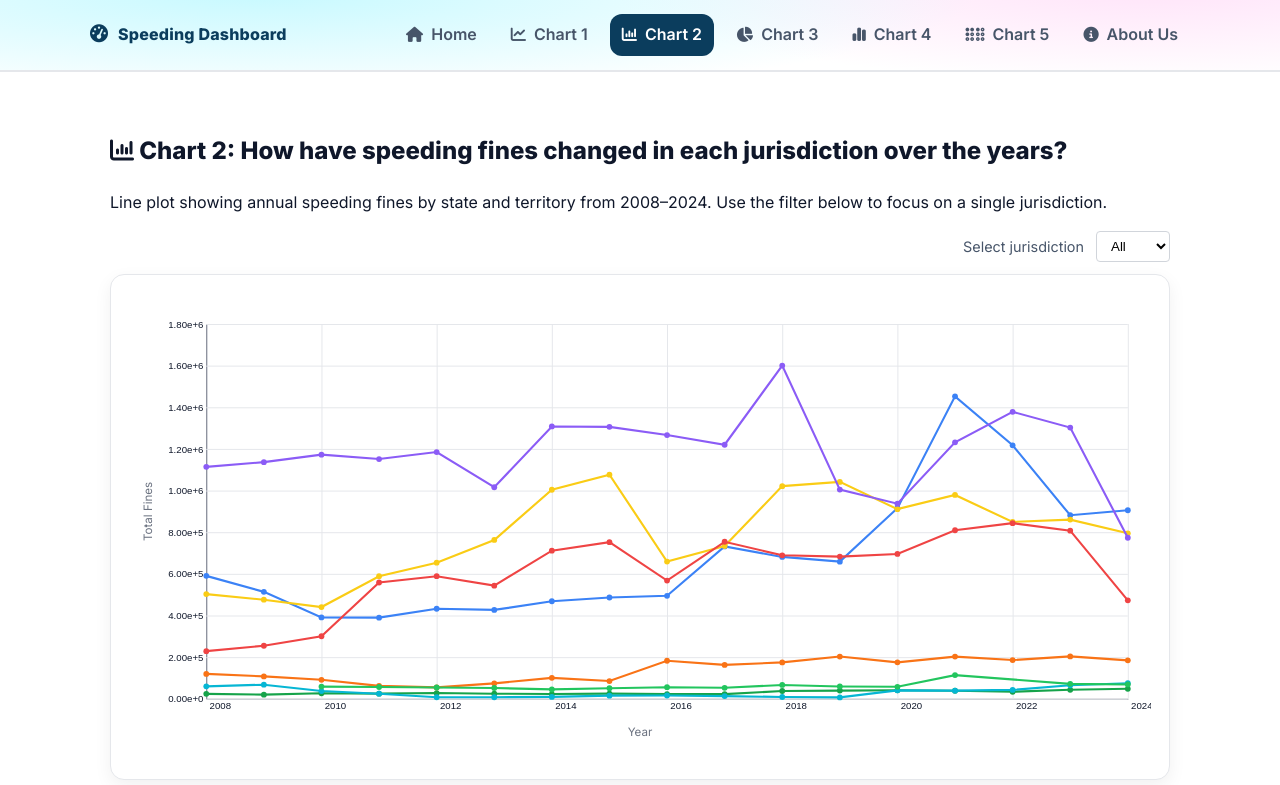
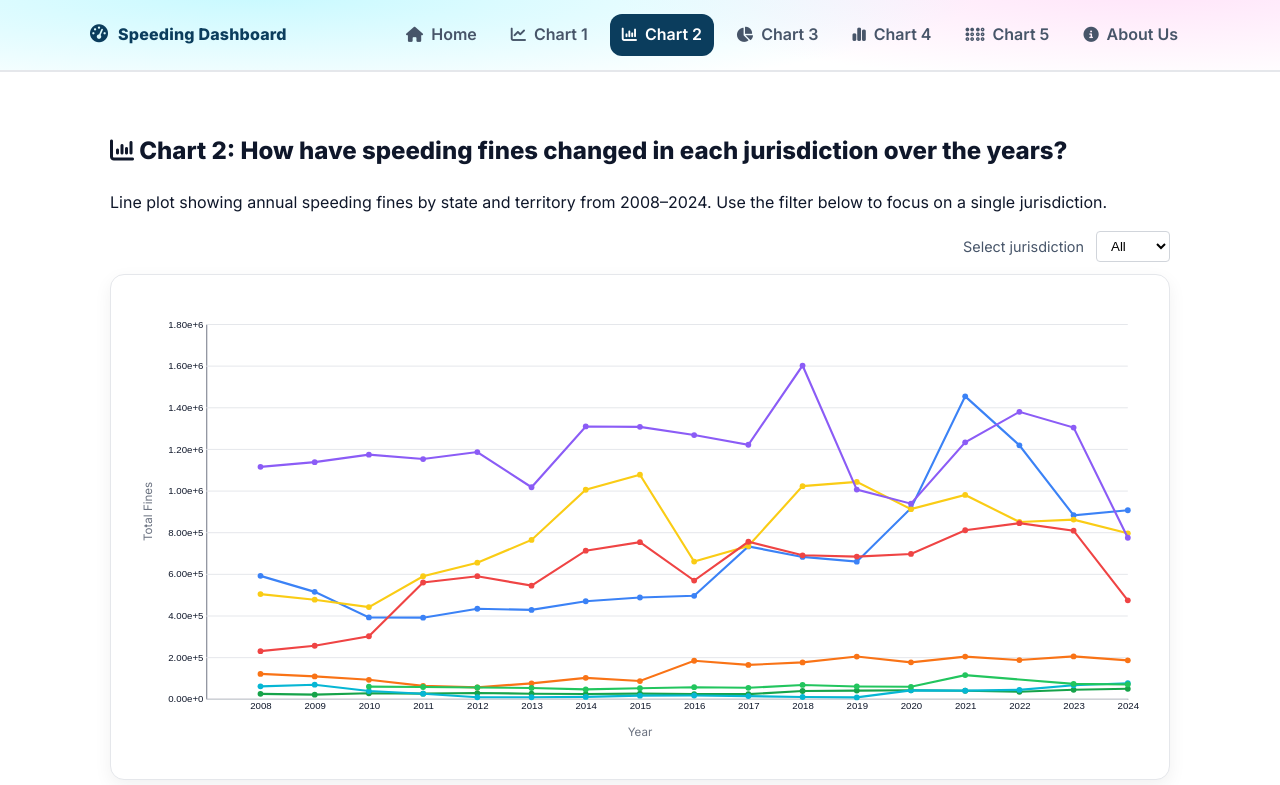
Before and after one commit to cherylchng-oss/Data-Visualisation-Assignment-2, a plain HTML site: page chart2.html in a window 1280 px wide. Shown: the top 785 px of the page. Drawn offline with nearby package versions, Linux system fonts and the light colour scheme.

Commit message:
update chart 1 and 2 design
Put some space between 2008 and the y-axis for charts 1 and 2, add transition for chart 2

```diff
--- a/js folder/chart2.js
+++ b/js folder/chart2.js
@@ -80,8 +80,13 @@ function drawChart2(wrap, years, allSeries, selectedKey) {
     .attr("width", "100%")
     .attr("height", height);
 
+  const xMin = d3.min(years);
+  const xMax = d3.max(years);
+
+  const allYears = d3.range(xMin, xMax + 1);
+
   const x = d3.scaleLinear()
-    .domain(d3.extent(years))
+    .domain([xMin - 1, xMax])
     .range([m.left, width - m.right]);
 
   // Which series to actually draw?
@@ -104,13 +109,17 @@ function drawChart2(wrap, years, allSeries, selectedKey) {
     .attr("transform", `translate(0,${height - m.bottom})`)
     .call(
       d3.axisBottom(x)
+        .tickValues(allYears)
         .tickFormat(d3.format("d"))
-        .tickSize(-(height - m.top - m.bottom))
+        .tickSize(0)
         .tickSizeOuter(0)
     );
 
-  xAxis.selectAll("text").attr("dx", "1.4em");
-  xAxis.selectAll(".tick line").attr("stroke", "#e5e7eb");
+  xAxis.selectAll("text")
+    .attr("text-anchor", "middle");
+
+  xAxis.selectAll(".tick line")
+    .attr("stroke", "#e5e7eb");
 
   // ----- Y axis -----
   const yAxis = d3.axisLeft(y)
@@ -173,6 +182,28 @@ function drawChart2(wrap, years, allSeries, selectedKey) {
       .attr("cx", d => x(d.year))
       .attr("cy", d => y(d.value));
   });
+
+  // ---------- ANIMATIONS ----------
+  // Animate line drawing when filter changes
+  g.selectAll("path")
+    .each(function () {
+      const totalLength = this.getTotalLength();
+      d3.select(this)
+        .attr("stroke-dasharray", totalLength + " " + totalLength)
+        .attr("stroke-dashoffset", totalLength)
+        .transition()
+        .duration(700)
+        .ease(d3.easeCubicOut)
+        .attr("stroke-dashoffset", 0);
+    });
+
+  // Fade in points slightly after the lines
+  g.selectAll("circle")
+    .attr("opacity", 0)
+    .transition()
+    .duration(500)
+    .delay(300)
+    .attr("opacity", 1);
 
   // ----- Legend (static, no filter) -----
   const legend = d3.select("#chart2-legend");
--- a/js folder/chart5.js
+++ b/js folder/chart5.js
@@ -85,7 +85,7 @@ function drawChart5(containerSelector, data) {
     .attr("transform", `translate(0,${height - m.bottom})`)
     .call(
       d3.axisBottom(x)
-        .tickSize(-(height - m.top - m.bottom))
+        .tickSize(0)
         .tickFormat("")
     )
     .selectAll("line")
```
Also changed, not shown: index.html (+27 -17 lines), js folder/chart1.js (+15 -5 lines).
